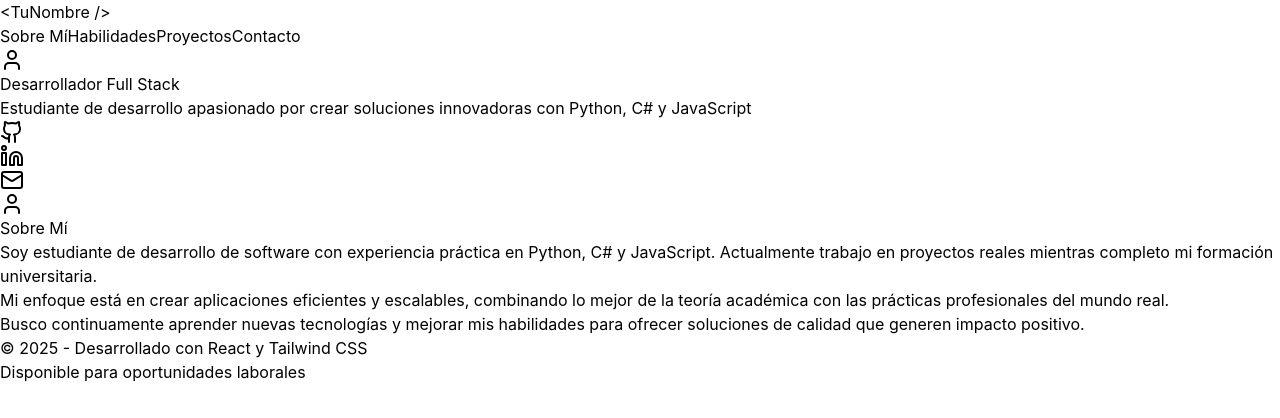
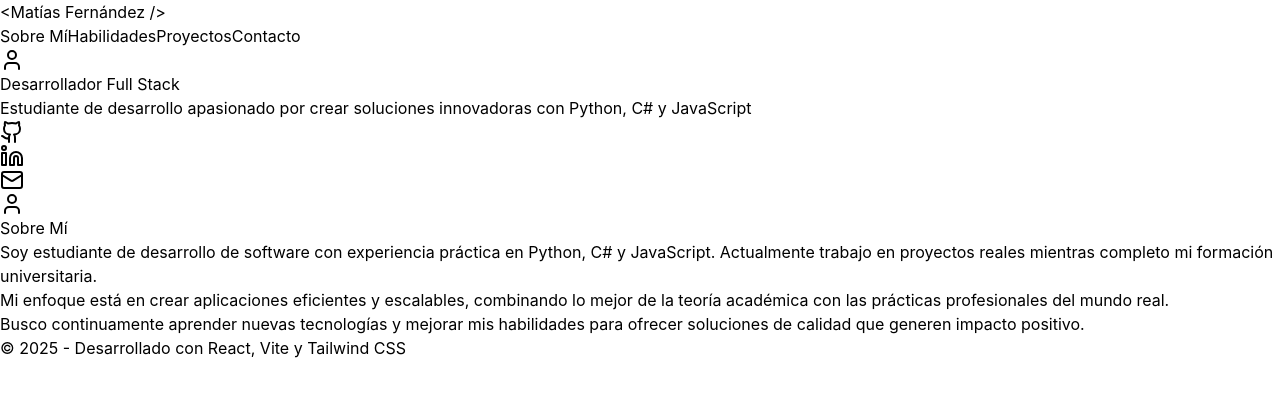
Before and after one commit to mjfernandez-dev/Portfolio, a React (Vite) app: page / in a window 1280 px wide. Shown: the top 418 px of the page. Built offline with nearby package versions, Linux system fonts and the light colour scheme.

Commit message:
Agrega nombre en nav y elimina comenta parrafo en footer

```diff
--- a/src/portfolio.jsx
+++ b/src/portfolio.jsx
@@ -50,7 +50,7 @@ export default function Portfolio() {
         <div className="max-w-6xl mx-auto px-6 py-4">
           <div className="flex justify-between items-center">
             <h1 className="text-2xl font-bold bg-gradient-to-r from-blue-400 to-cyan-400 bg-clip-text text-transparent">
-              &lt;TuNombre /&gt;
+              &lt;Matías Fernández /&gt;
             </h1>
             <div className="flex gap-6">
               <button
@@ -271,8 +271,8 @@ export default function Portfolio() {
       {/* Footer */}
       <footer className="bg-slate-900/80 border-t border-blue-900/30 py-8">
         <div className="max-w-6xl mx-auto px-6 text-center text-slate-400">
-          <p>© 2025 - Desarrollado con React y Tailwind CSS</p>
-          <p className="mt-2">Disponible para oportunidades laborales</p>
+          <p>© 2025 - Desarrollado con React, Vite y Tailwind CSS</p>
+          {/* <p className="mt-2">Disponible para oportunidades laborales</p>  */}
         </div>
       </footer>
 
```
